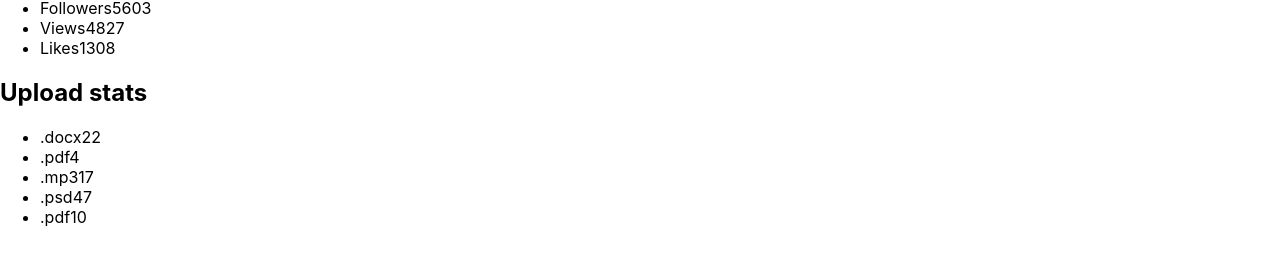
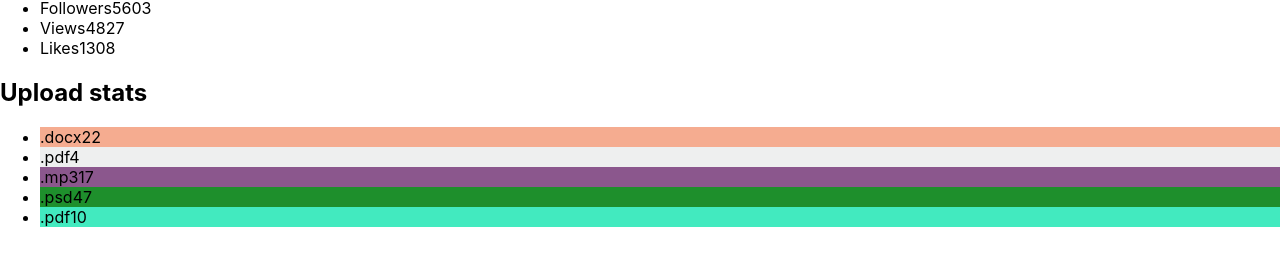
Before and after one commit to Ponomaleks/goit-react-hw-01-components, a React (Create React App) app: page / in a window 1280 px wide. Shown: the part 430-696 px from the top of the page. Built offline with nearby package versions, Linux system fonts and the light colour scheme.

Commit message:
tesks 1, 2 rewriting

```diff
--- a/package.json
+++ b/package.json
@@ -8,6 +8,7 @@
     "@testing-library/react": "^11.2.7",
     "@testing-library/user-event": "^12.8.3",
     "gh-pages": "^3.2.3",
+    "prop-types": "^15.7.2",
     "react": "^17.0.2",
     "react-dom": "^17.0.2",
     "react-scripts": "4.0.3",
--- a/src/App.js
+++ b/src/App.js
@@ -1,9 +1,9 @@
 // import './App.css';
 
-import Profile from './components/social-profile/Profile';
+import Profile from './components/Social-profile/Profile';
 import user from './data/user.json';
 
-import Statistics from './components/statistics/Statistics';
+import Statistics from './components/Statistics/Statistics';
 import statisticalData from './data/statistical-data.json';
 
 function App() {
--- a/src/Components/statistics/Statistics.js
+++ /dev/null
@@ -1,15 +0,0 @@
-const Statistics = ({ stats }) => (
-  <section className="statistics">
-    <h2 className="title">Upload stats</h2>
-    <ul className="stat-list">
-      {stats.map(data => (
-        <li key={data.id} className="item">
-          <span className="label">{data.label}</span>
-          <span className="percentage">{data.percentage}</span>
-        </li>
-      ))}
-    </ul>
-  </section>
-);
-
-export default Statistics;
--- /dev/null
+++ b/src/components/Statistics/Statistics.jsx
@@ -0,0 +1,41 @@
+import PropTypes from 'prop-types';
+
+const Statistics = ({ title, stats }) => {
+  const randomIntegerFromInterval = (min, max) => {
+    return Math.floor(Math.random() * (max - min + 1) + min);
+  };
+  function getRandomColor() {
+    return `rgb(${randomIntegerFromInterval(0, 255)}, ${randomIntegerFromInterval(
+      0,
+      255,
+    )}, ${randomIntegerFromInterval(0, 255)})`;
+  }
+  return (
+    <section className="statistics">
+      <h2 className="title">{title}</h2>
+      <ul className="stat-list">
+        {stats.map(({ id, label, percentage }) => (
+          <li key={id} className="item" style={{ backgroundColor: getRandomColor() }}>
+            <span className="label">{label}</span>
+            <span className="percentage">{percentage}</span>
+          </li>
+        ))}
+      </ul>
+    </section>
+  );
+};
+Statistics.defaultProps = {
+  title: 'Upload stats',
+};
+
+Statistics.propTypes = {
+  title: PropTypes.string.isRequired,
+  stats: PropTypes.arrayOf(
+    PropTypes.shape({
+      id: PropTypes.string.isRequired,
+      label: PropTypes.string.isRequired,
+      percentage: PropTypes.number.isRequired,
+    }),
+  ),
+};
+export default Statistics;
```
Also changed, not shown: src/components/social-profile/Profile.jsx (+18 -0 lines).
